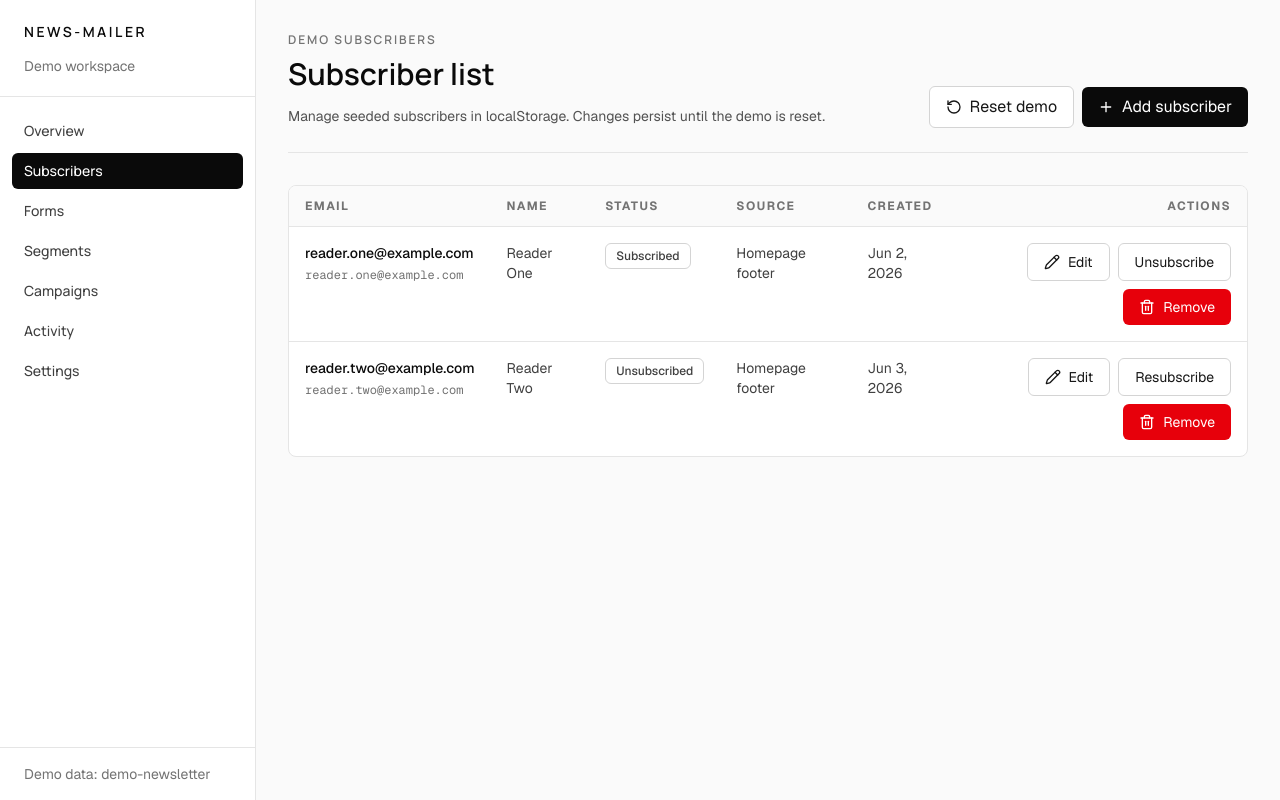
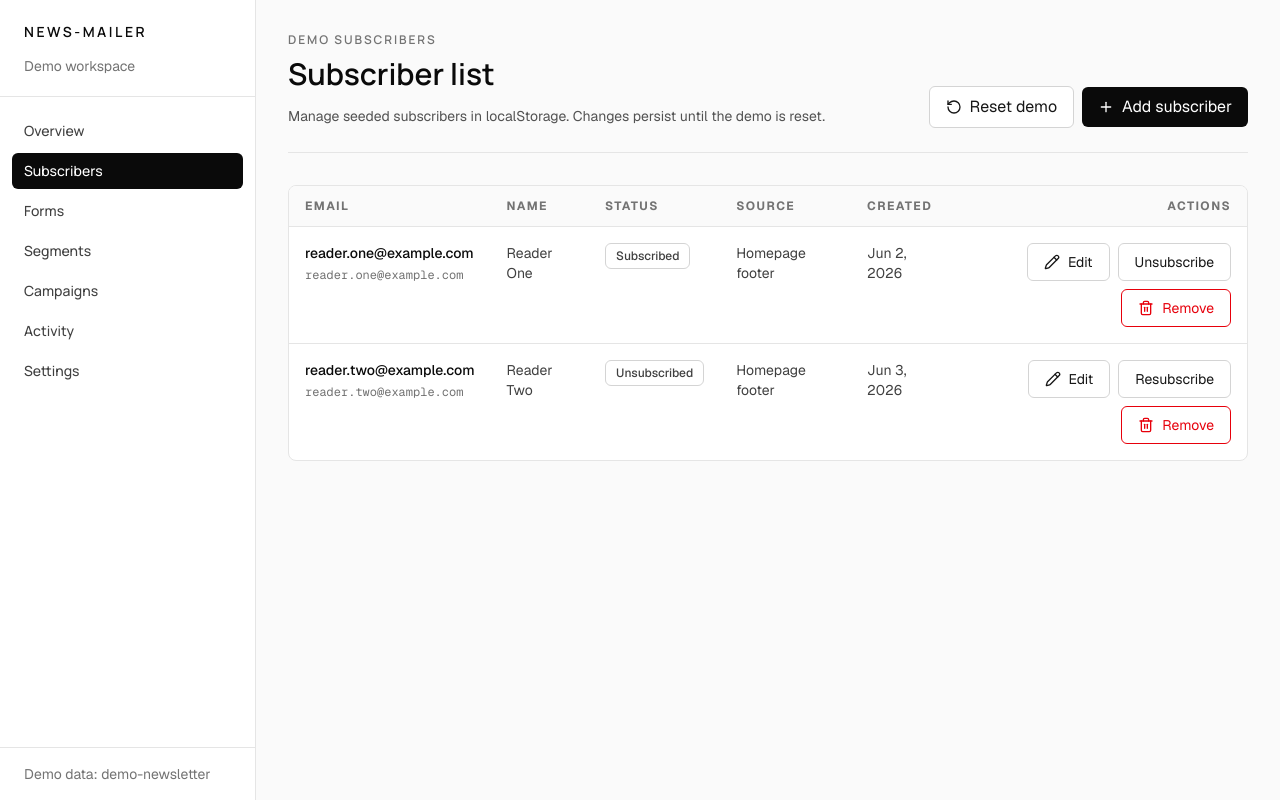
Before and after one commit to AjvorHardi/news-mailer, a React (Vite) app: page /demo/subscribers in a window 1280 px wide. Built offline with nearby package versions, Linux system fonts and the light colour scheme.

Commit message:
style: soften danger button treatment

```diff
--- a/src/shared/ui/Button.tsx
+++ b/src/shared/ui/Button.tsx
@@ -13,7 +13,7 @@ export function Button({ children, className, variant = 'primary', ...props }: B
         'inline-flex items-center justify-center rounded-md px-4 py-2 text-sm font-medium focus:ring-2 focus:ring-neutral-950 focus:ring-offset-2 focus:outline-none disabled:cursor-not-allowed disabled:opacity-50',
         variant === 'primary' && 'bg-neutral-950 text-white hover:bg-neutral-800',
         variant === 'secondary' && 'border border-neutral-300 bg-white text-neutral-900 hover:bg-neutral-100',
-        variant === 'danger' && 'bg-red-600 text-white hover:bg-red-700',
+        variant === 'danger' && 'border border-red-600 bg-white text-red-600 hover:bg-red-50',
         className,
       )}
       {...props}
```
